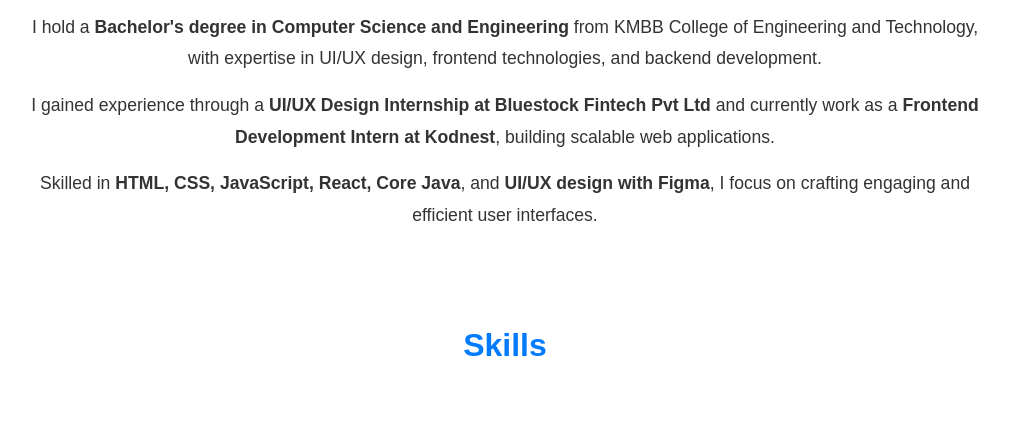
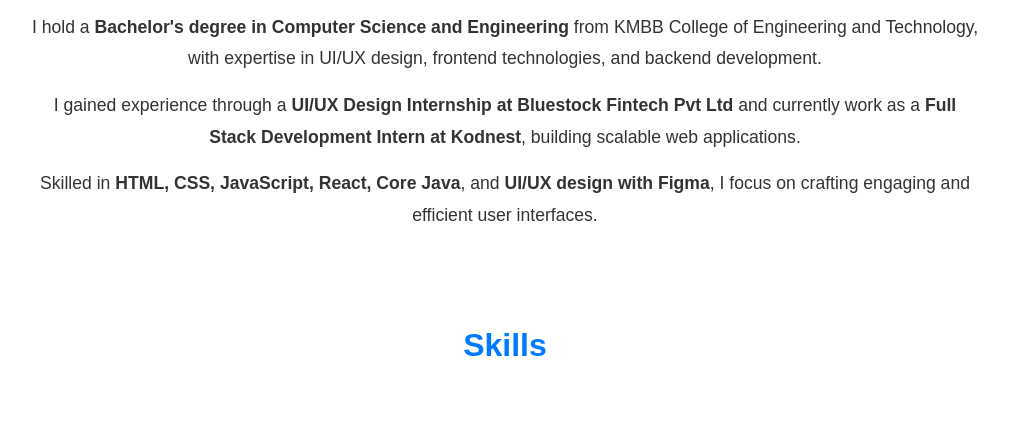
Before and after one commit to Abhisekpapun7/portfolio_website_abhisek, a website: page index.html in a window 1280 px wide. Shown: the part 987-1418 px from the top of the page, without its empty margins (135-1144 px from the left). Drawn offline with nearby package versions, Linux system fonts and the light colour scheme.

Commit message:
changes in about section

```diff
--- a/index.html
+++ b/index.html
@@ -55,7 +55,7 @@
         </p>
         <p>
             I gained experience through a <strong>UI/UX Design Internship at Bluestock Fintech Pvt Ltd</strong> and currently work as a
-            <strong>Frontend Development Intern at Kodnest</strong>, building scalable web applications.
+            <strong>Full Stack Development Intern at Kodnest</strong>, building scalable web applications.
         </p>
         <p>
             Skilled in <strong>HTML, CSS, JavaScript, React, Core Java</strong>, and <strong>UI/UX design with Figma</strong>,
```
